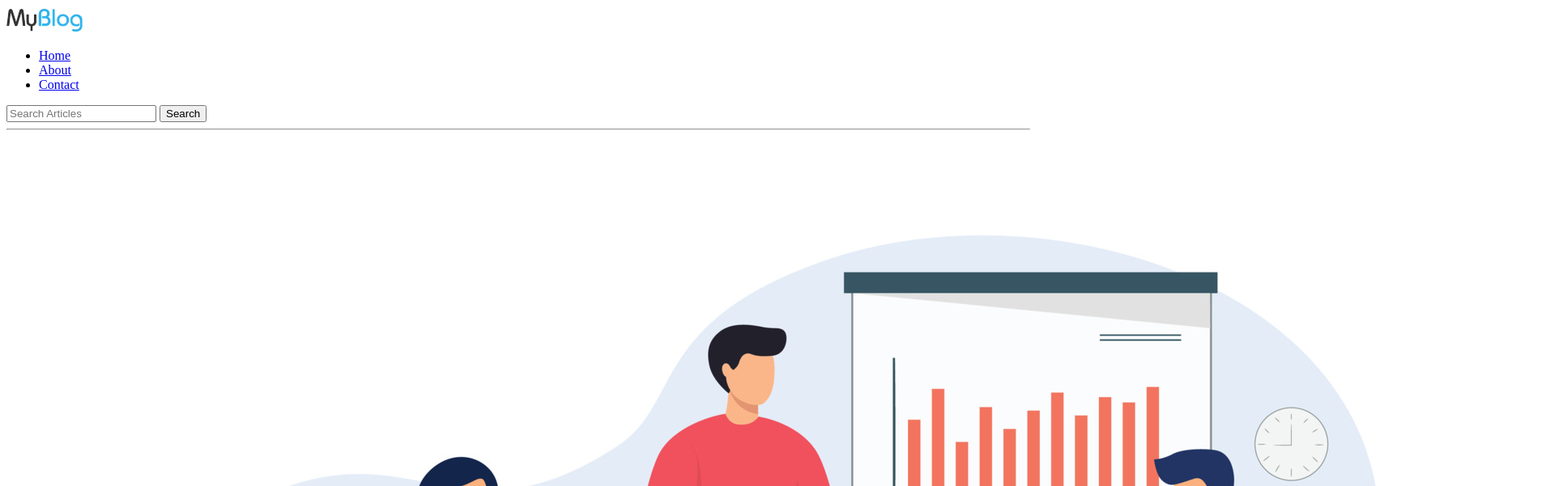
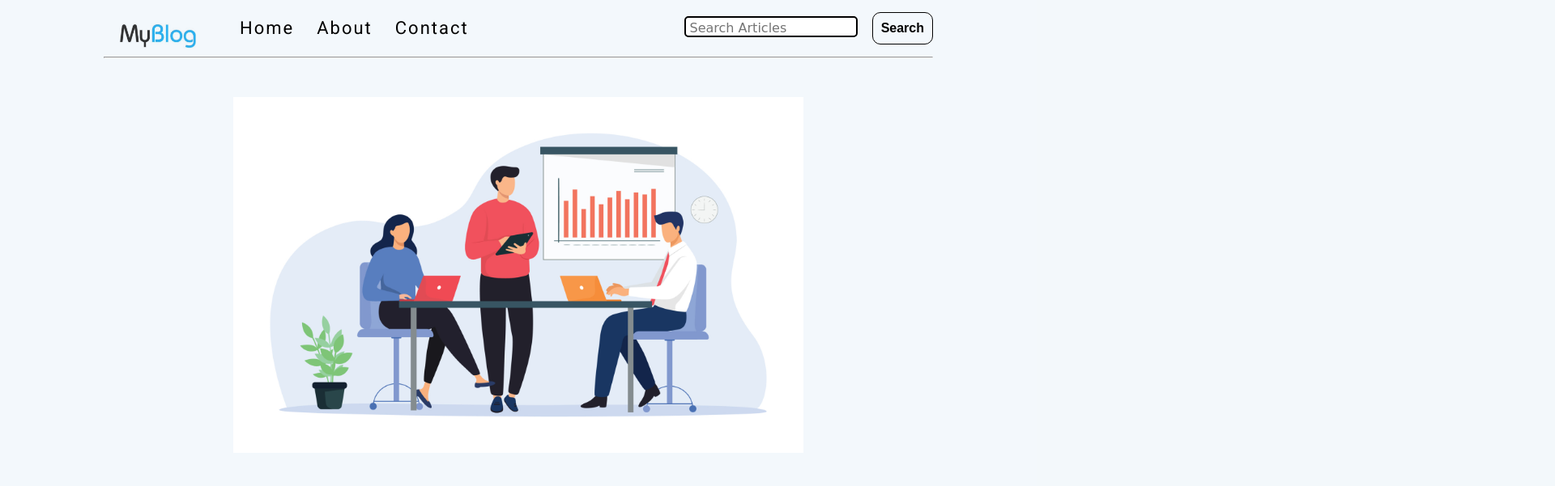
Before and after one commit to ZaidKhanz75/BLOG_WEBSITE, a plain HTML site: page blogpost.html in a window 1280 px wide. Shown: the top 601 px of the page at 81% size, 1920 px wide, since content can reach past the window. Drawn offline with Linux system fonts and the light colour scheme; the site is published under a folder, as on GitHub Pages, so addresses that start at the root find nothing; files whose address does not match are found by name; a web font is replaced by a local one.

Commit message:
Update blogpost.html

```diff
--- a/blogpost.html
+++ b/blogpost.html
@@ -4,10 +4,10 @@
 <head>
     <meta charset="UTF-8">
     <meta name="viewport" content="width=device-width, initial-scale=1.0">
-    <link rel="stylesheet" href="/css/style.css">
-    <link rel="stylesheet" href="/css/utils.css">
-    <link rel="stylesheet" href="/css/blogpost.css">
-    <link rel="stylesheet" href="/css/mobile.css">
+    <link rel="stylesheet" href="./css/style.css">
+    <link rel="stylesheet" href="./css/utils.css">
+    <link rel="stylesheet" href="./css/blogpost.css">
+    <link rel="stylesheet" href="./css/mobile.css">
     <title>myBlog - Blogging for all.</title>
     <link rel="stylesheet" href="https://cdnjs.cloudflare.com/ajax/libs/font-awesome/5.15.4/css/all.min.css"
         integrity="sha512-1ycn6IcaQQ40/MKBW2W4Rhis/DbILU74C1vSrLJxCq57o941Ym01SwNsOMqvEBFlcgUa6xLiPY/NS5R+E6ztJQ=="
@@ -17,15 +17,15 @@
 <body>
     <nav class="navigation max-width-1 m-auto">
         <div class="nav-left">
-            <span><a href="/"><img src="./img/logo.png" alt="log" width="94px"></a></span>
+            <span><a href="./"><img src="./img/logo.png" alt="log" width="94px"></a></span>
             <ul>
-                <li><a href="/index.html" class="link">Home</a></li>
+                <li><a href="./index.html" class="link">Home</a></li>
                 <li><a href="#" class="link">About</a></li>
-                <li><a href="/contact.html" class="link">Contact</a></li>
+                <li><a href="./contact.html" class="link">Contact</a></li>
             </ul>
         </div>
         <div class="nav-right">
-            <form action="/search.html" method="get"><input class="form-input" type="text" name="query" id="search"
+            <form action="./search.html" method="get"><input class="form-input" type="text" name="query" id="search"
                     placeholder="Search Articles">
                 <button class="btn">Search</button>
             </form>
@@ -142,7 +142,7 @@
                 </div>
 
                 <div class="home-article-content font1 center">
-                    <a href="/blogpost.html">
+                    <a href="./blogpost.html">
                         <h3>Learn more about Machine Learining techniques in India by joining this channel</h3>
                     </a>
                     <div>Author Name</div>
@@ -156,7 +156,7 @@
                 </div>
 
                 <div class="home-article-content font1 center">
-                    <a href="/blogpost.html">
+                    <a href="./blogpost.html">
                         <h3>Learn more about Machine Learining techniques in India by joining this channel</h3>
                     </a>
                     <div>Author Name</div>
@@ -170,7 +170,7 @@
                 </div>
 
                 <div class="home-article-content font1 center">
-                    <a href="/blogpost.html">
+                    <a href="./blogpost.html">
                         <h3>Learn more about Machine Learining techniques in India by joining this channel</h3>
                     </a>
                     <div>Author Name</div>
```
